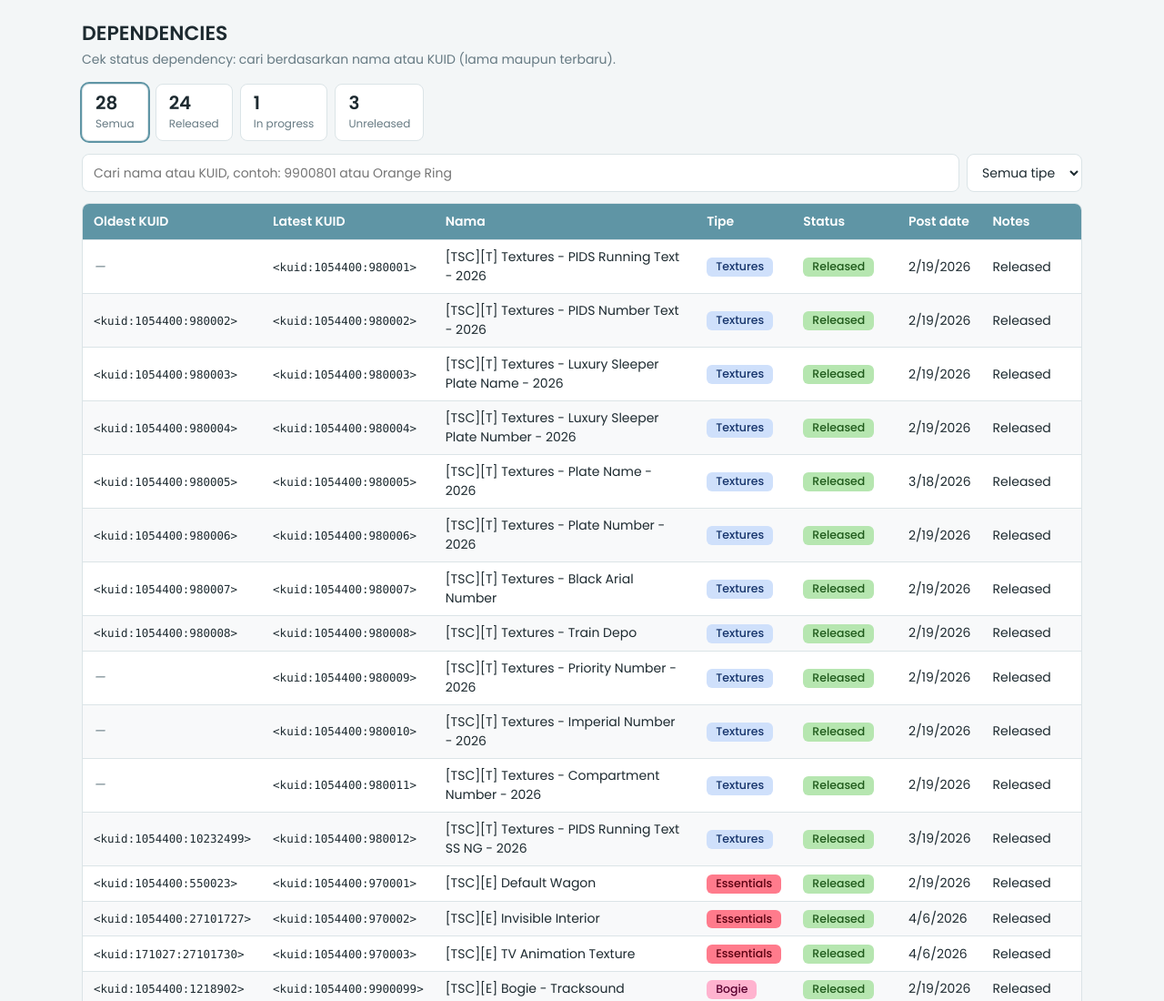
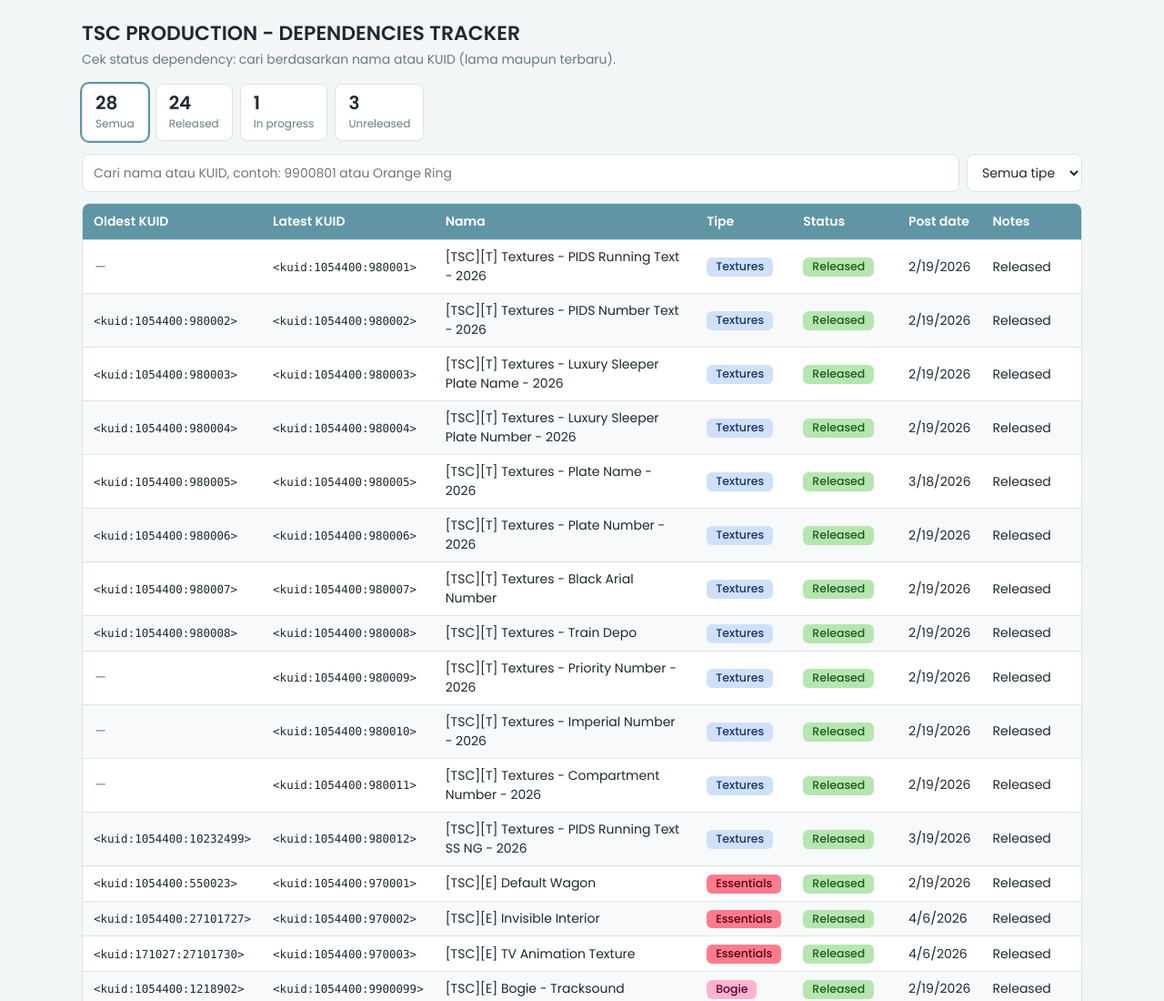
Before and after one commit to tscproductionofficial/tsc-dependencies_tracker, a plain HTML site: page index.html in a window 1280 px wide. Shown: the top 1100 px of the page at 91% size. Drawn offline with Linux system fonts and the light colour scheme.

Commit message:
Update index.html

```diff
--- a/index.html
+++ b/index.html
@@ -44,7 +44,7 @@ tr:nth-child(even) td{background:color-mix(in srgb,var(--bg) 60%,transparent)}
 </head>
 <body>
 <div class="wrap">
-<h1>DEPENDENCIES</h1>
+<h1>TSC PRODUCTION - DEPENDENCIES TRACKER</h1>
 <p class="sub">Cek status dependency: cari berdasarkan nama atau KUID (lama maupun terbaru).</p>
 <div class="stats" id="stats"></div>
 <div class="bar">
```
